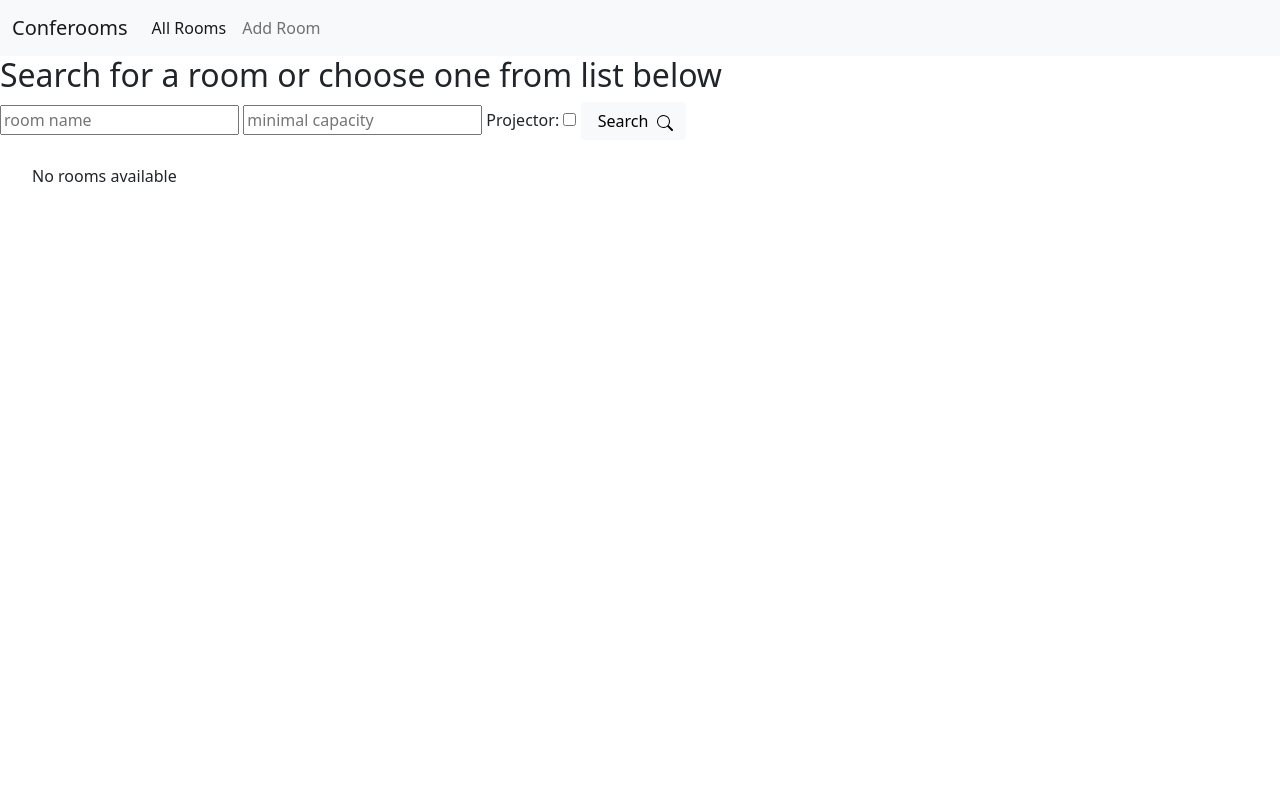
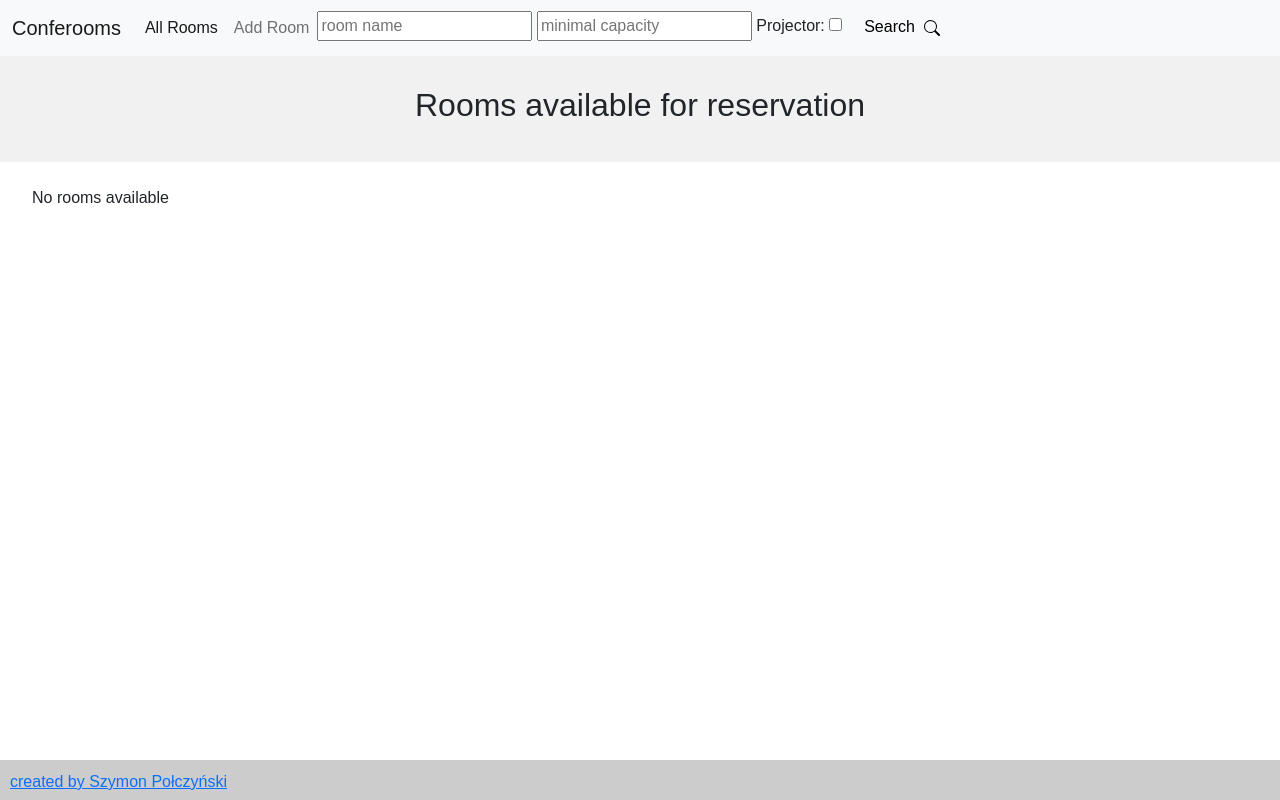
Before and after one commit to SzymonPolczynski/Workshop-vol.3, a Django app: page / in a window 1280 px wide. Run offline with Django 4.2, Linux system fonts and the light colour scheme; data that the repository does not hold is empty.

Commit message:
html update

```diff
--- a/conferooms/booking/templates/all_rooms.html
+++ b/conferooms/booking/templates/all_rooms.html
@@ -1,21 +1,45 @@
-<h2>Search for a room or choose one from list below</h2>
+<meta name="viewport" content="width=device-width, initial-scale=1">
+<style>
+* {
+  box-sizing: border-box;
+}
+
+body {
+  font-family: Arial, Helvetica, sans-serif;
+}
+.header {
+  background-color: #f1f1f1;
+  padding: 30px;
+  text-align: center;
+  font-size: 35px;
+}
+
+.row {
+  display: -webkit-flex;
+  display: flex;
+}
+.column {
+  -webkit-flex: 1;
+  -ms-flex: 1;
+  flex: 1;
+  padding: 10px;
+}
+@media (max-width: 600px) {
+  .row {
+    -webkit-flex-direction: column;
+    flex-direction: column;
+  }
+}
+</style>
+<div class="header">
+    <h2>Rooms available for reservation</h2>
+</div>
 <span style='color: red'>{{ error }}</span>
-<form action="/search/" method="GET">
-<input type="text" name="name" placeholder="room name" />
-<input type="number" name="capacity" placeholder="minimal capacity" />
-<label for="projector">
-Projector:
-</label>
-<input type="checkbox" name="projector" id="projector" />
-<button type="submit" class="btn btn-light">&nbspSearch&nbsp
-<svg xmlns="http://www.w3.org/2000/svg" width="16" height="16" fill="currentColor" class="bi bi-search" viewBox="0 0 16 16">
-  <path d="M11.742 10.344a6.5 6.5 0 1 0-1.397 1.398h-.001c.03.04.062.078.098.115l3.85 3.85a1 1 0 0 0 1.415-1.414l-3.85-3.85a1.007 1.007 0 0 0-.115-.1zM12 6.5a5.5 5.5 0 1 1-11 0 5.5 5.5 0 0 1 11 0z"/>
-</svg> </button>
-</form>
 <br>
     <ul>
         {% for room in rooms %}
         <li>
+            <div class="column" style="background-color:#ccc">
             <a style="text-decoration: none; color: black; font-weight: bold"  href="{% url 'details' room.id %}">{{ room.name }}</a><br>
             Capacity: {{ room.capacity }}<br>
             {% if room.projector == True %}
@@ -31,6 +55,8 @@ Projector:
             <a class="btn btn-secondary" href="/room/delete/{{ room.id }}/">Delete</a>
             <a class="btn btn-secondary" href="/room/modify/{{ room.id }}/">Modify</a>
             <a class="btn btn-secondary" href="/room/reserve/{{ room.id }}/">Reserve</a>
+            <br>
+            </div>
         </li>
         {% empty %}
             No rooms available
--- a/conferooms/booking/templates/main.html
+++ b/conferooms/booking/templates/main.html
@@ -5,6 +5,16 @@
     <title>Conferooms</title>
     <link href="https://cdn.jsdelivr.net/npm/bootstrap@5.1.3/dist/css/bootstrap.min.css" rel="stylesheet"
           integrity="sha384-1BmE4kWBq78iYhFldvKuhfTAU6auU8tT94WrHftjDbrCEXSU1oBoqyl2QvZ6jIW3" crossorigin="anonymous">
+    <style>
+        #footer {
+            position: fixed;
+            padding: 10px 10px 0px 10px;
+            bottom: 0;
+            width: 100%;
+            height: 40px;
+            background: #ccc;
+        }
+    </style>
 </head>
 <body>
 <header>
@@ -22,6 +32,20 @@
             <li class="nav-item">
               <a class="nav-link" href="/room/new/">Add Room</a>
             </li>
+            <li>
+                <form action="/search/" method="GET">
+                <input type="text" name="name" placeholder="room name" />
+                <input type="number" name="capacity" placeholder="minimal capacity" />
+                <label for="projector">
+                Projector:
+                </label>
+                <input type="checkbox" name="projector" id="projector" />
+                <button type="submit" class="btn btn-light">&nbspSearch&nbsp
+                <svg xmlns="http://www.w3.org/2000/svg" width="16" height="16" fill="currentColor" class="bi bi-search" viewBox="0 0 16 16">
+                  <path d="M11.742 10.344a6.5 6.5 0 1 0-1.397 1.398h-.001c.03.04.062.078.098.115l3.85 3.85a1 1 0 0 0 1.415-1.414l-3.85-3.85a1.007 1.007 0 0 0-.115-.1zM12 6.5a5.5 5.5 0 1 1-11 0 5.5 5.5 0 0 1 11 0z"/>
+                </svg> </button>
+                </form>
+            </li>
           </ul>
         </div>
       </div>
@@ -30,5 +54,10 @@
 <middle>
     {% include middle %}
 </middle>
+<footer>
+    <div id="footer">
+        <a href="https://github.com/SzymonPolczynski/">created by Szymon Połczyński</a>
+    </div>
+</footer>
 </body>
 </html>
```
Also changed, not shown: conferooms/booking/templates/room_details.html (+30 -3 lines). Lines whose indentation alone changed are shown as unchanged.
